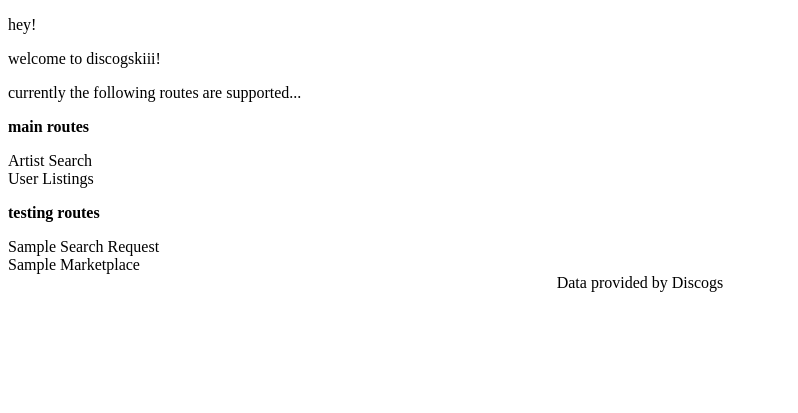
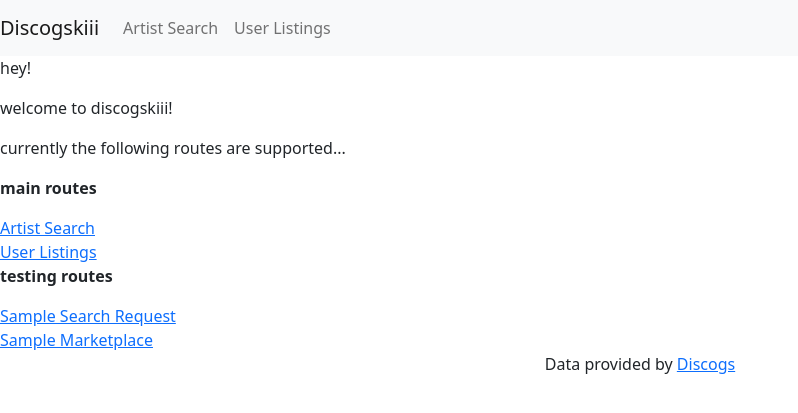
Before and after one commit to mikeygough/discogskiii, a Flask app: page / in a window 1280 px wide. Shown: the top 413 px of the page, without its empty margins (0-798 px from the left). Run offline with Flask 2, Linux system fonts and the light colour scheme.

Commit message:
add bootstrap. add nav

```diff
--- a/templates/layout.html
+++ b/templates/layout.html
@@ -5,8 +5,24 @@
         <meta charset="utf-8">
         <meta name="viewport" content="initial-scale=1, width=device-width">
         <link href="/static/styles.css" rel="stylesheet">
+        <link href="https://cdn.jsdelivr.net/npm/bootstrap@5.2.2/dist/css/bootstrap.min.css" rel="stylesheet" integrity="sha384-Zenh87qX5JnK2Jl0vWa8Ck2rdkQ2Bzep5IDxbcnCeuOxjzrPF/et3URy9Bv1WTRi" crossorigin="anonymous">
         <title>disogskiii</title>
     </head>
+
+    <nav class="navbar navbar-expand-lg navbar-light bg-light">
+        <a class="navbar-brand" href="/">Discogskiii</a>
+        <button class="navbar-toggler" type="button" data-toggle="collapse" data-target="#navbarNavAltMarkup" aria-controls="navbarNavAltMarkup" aria-expanded="false" aria-label="Toggle navigation">
+            <span class="navbar-toggler-icon"></span>
+        </button>
+        <div class="collapse navbar-collapse" id="navbarNavAltMarkup">
+            <div class="navbar-nav">
+                <a class="nav-item nav-link" href="/artist-search">Artist Search</a>
+                <a class="nav-item nav-link" href="/user-listings">User Listings</a>
+            </div>
+        </div>
+    </nav>
+
+
     <body>
         {% block body %}{% endblock %}
 
```
Also changed, not shown: README.md.
